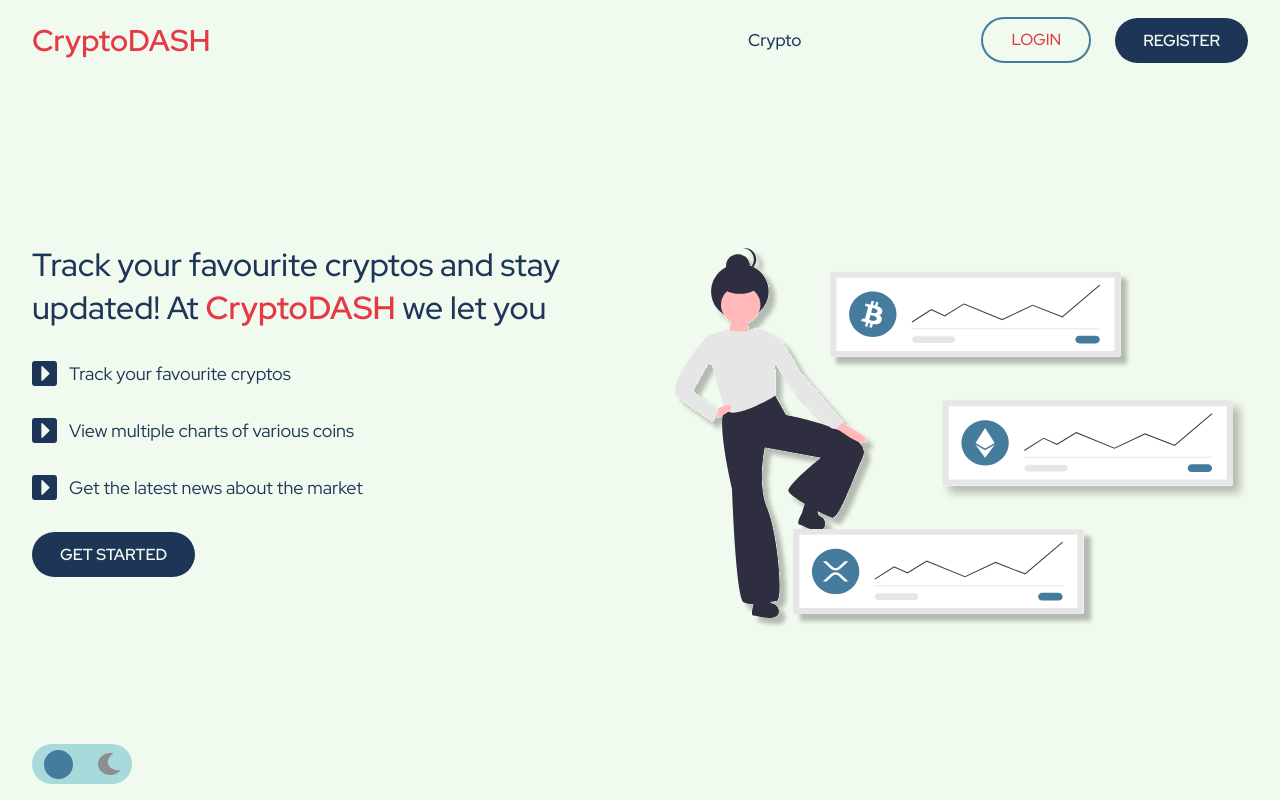
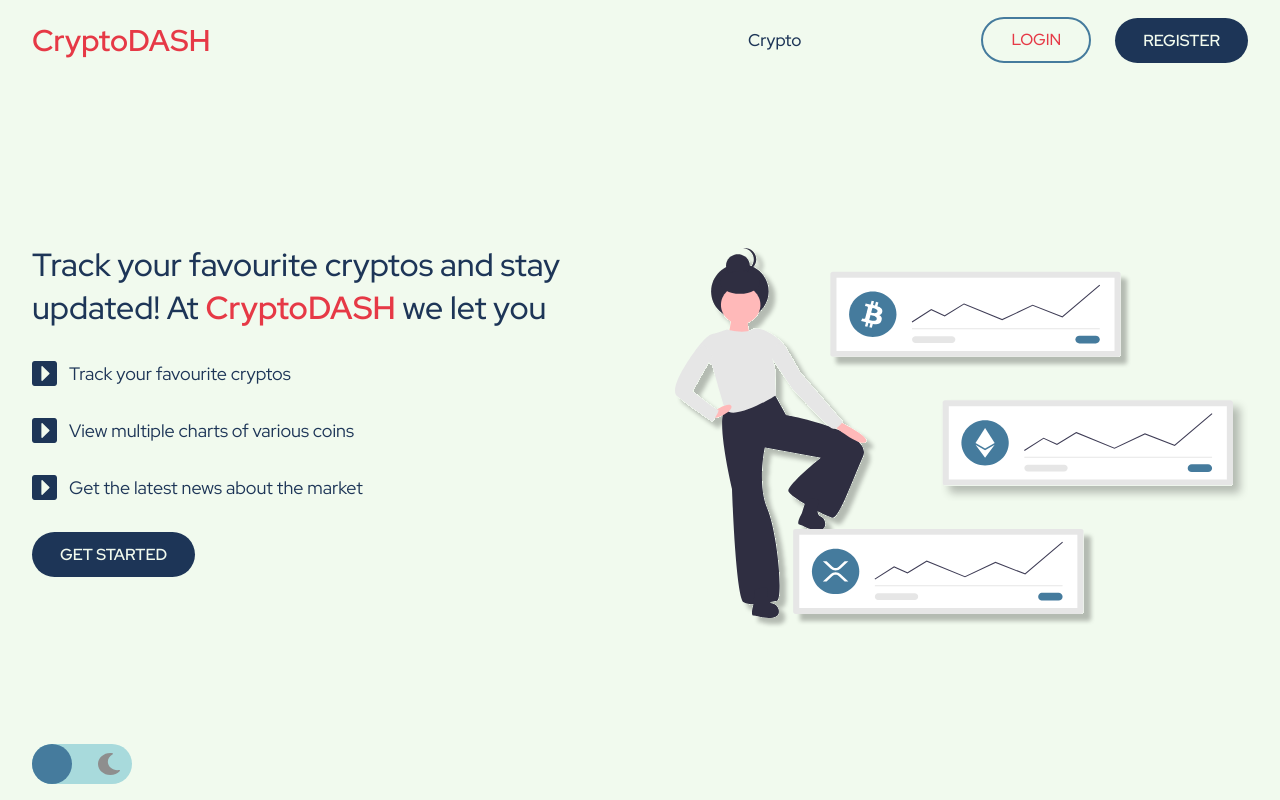
Before and after one commit to shreyazz/CryptoDASH, a React (Create React App) app: page / in a window 1280 px wide. Built offline with nearby package versions, Linux system fonts and the light colour scheme.

Commit message:
fixed toggle button transition

```diff
--- a/src/index.css
+++ b/src/index.css
@@ -40,14 +40,15 @@ body {
 /* transition effect on this element 👇🏻 */
 .toggle-ball {
   position: absolute;
-  height: 29px;
-  width: 29px;
+  height: 40px;
+  width: 40px;
+  left: 0;
+  top: 0;
   border-radius: 50%;
   background: #457b9d;
   transition: all 0.5s ease-in-out;
 }
 
 .goRight {
-  right: 10px;
-  transition: all 0.5s ease-in-out;
+  left: 60px;
 }
```
